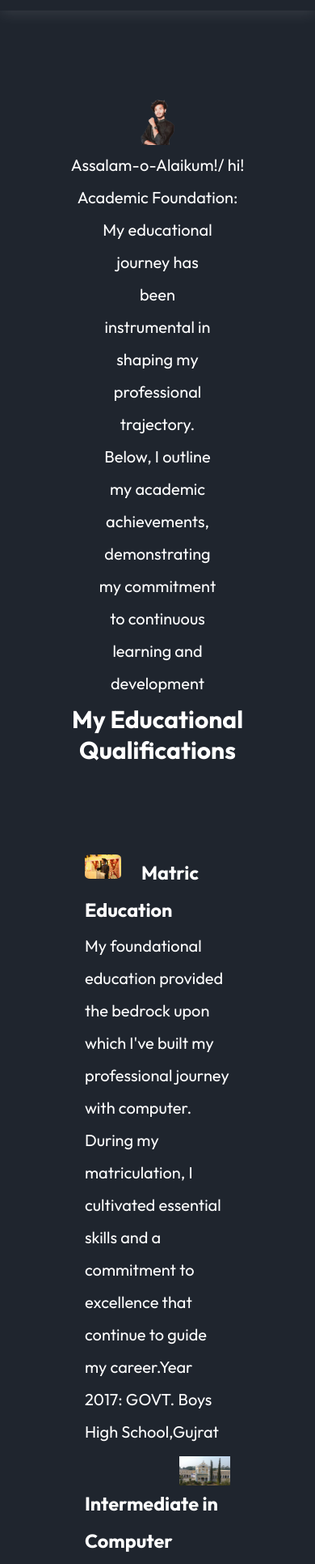
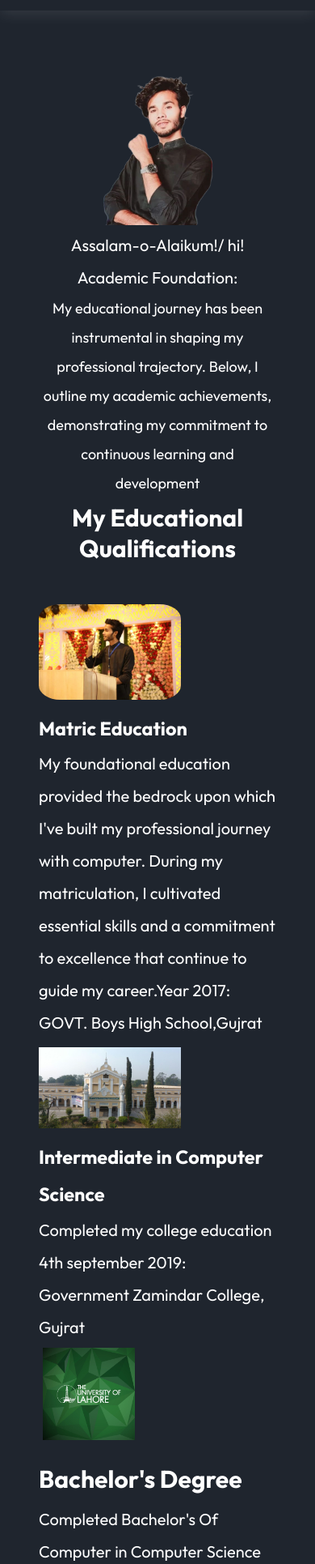
Before and after one commit to Alihashmi7/CV, a plain HTML site: page Education.html in a window 390 px wide. Shown: the part 66-1997 px from the top of the page at 81% size. Drawn offline with nearby package versions, Linux system fonts and the light colour scheme.

Commit message:
Education.css

```diff
--- a/Education.css
+++ b/Education.css
@@ -92,3 +92,71 @@ a {
     width: 35%;
     float: right;
     margin-left: 35px;}
+
+@media(max-width: 991px){
+	.intro {
+		width: 60%;
+	}
+	.Best {
+     width: 20%;
+	}
+.Computer {
+    width: 36%;
+}
+.college {
+    width: 45%;
+}
+.skills {
+    width: 60%;
+    margin: 40px auto 100px auto;
+}
+}
+  @media(max-width: 767px){
+	.Best {
+		width: 36%;
+	}
+    .skills {
+        width: 80%;
+	}
+	.intro {
+        width: 80%;
+    }
+  }
+  @media(max-width: 576px){
+	  .Best {
+        width: 40%;
+    }
+	.University {
+		width: 29%;
+	}
+	.middle-container {
+		margin: 70px 0;
+	}
+	.intro, .matric-desc, .inter-desc, .bachelor-desc, .moreover-desc{
+		font-size: 18px;
+	}
+    .my-edu{
+		font-size: 24px;
+	}
+	.matric, .inter, .bachelor, .moreover{
+		font-size: 22px;
+	}
+	.Computer{
+		float: none;
+		width: 60%;
+	}
+	.college{
+		float: none;
+		margin-left: 0px;
+		width: 60%;
+	}
+	.University{
+		float: none;
+		width: 40%;
+	}
+  }
+  @media(max-width: 400px){
+	  .Best {
+        width: 50%;
+    }
+  }
```
